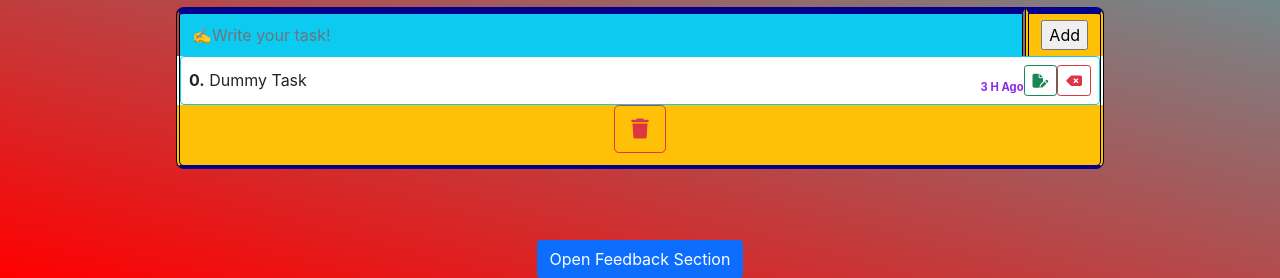
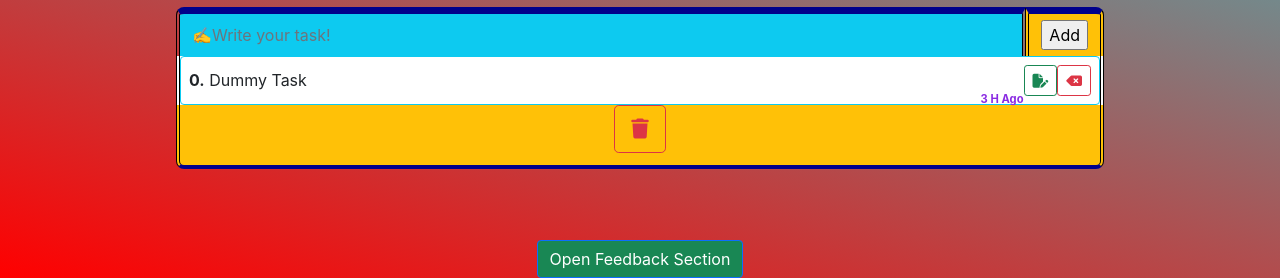
Before and after one commit to Ashishkuldeep23/react-todo, a React (Create React App) app: page / in a window 1280 px wide. Shown: the part 522-800 px from the top of the page. Built offline with nearby package versions, Linux system fonts and the light colour scheme.

Commit message:
Improved little things like -: alert when feed not given , time in main todo , scroll x = 0 in feedback section

```diff
--- a/src/coponant/Feedback/feedback.js
+++ b/src/coponant/Feedback/feedback.js
@@ -1,6 +1,6 @@
 
 
-import React , {useRef} from 'react'
+import React, { useRef } from 'react'
 import "./style.css"
 
 
@@ -70,7 +70,7 @@ const Feedback = () => {
             feedbackName: feedName,
             feedbackType: checkedRadio,
             feedbackMsg: feedMsg,
-            feedFromWebName : window.location.href
+            feedFromWebName: window.location.href
         }
 
 
@@ -107,7 +107,7 @@ const Feedback = () => {
 
             // // // Scroll to hidden div ---->
 
-            refFeedClickBtn.current?.scrollIntoView({ behavior: "smooth"})
+            refFeedClickBtn.current?.scrollIntoView({ behavior: "smooth" })
 
 
 
@@ -149,10 +149,12 @@ const Feedback = () => {
 
 
     // let periviousFeedBack = localStorage.getItem("FeedBackForTodoAK")
-    // // console.log(periviousFeedBack)
-    // if (! periviousFeedBack ) {
+    // console.log(periviousFeedBack)
+    // if (periviousFeedBack !== "yes" ) {
     //     document.querySelector(".show_All_FeedBack_main").style.visibility = "hidden"
+    //     console.log("I am in")
     // }
+
 
 
     // // // Not Working Now above --------+
@@ -208,11 +210,11 @@ const Feedback = () => {
             // // // Temp var to store all feeds from DB -->
             let temp = ""
 
-            if(a.data.length === 0){
+            if (a.data.length === 0) {
 
                 temp = "<div class='user_feeds_are'> <h3>Not Found any Feedback</h3> <p>Give your Feedback and Become First Person</p> </div>"
 
-            }else{
+            } else {
 
                 for (let i = 0; i < a.data.length; i++) {
                     temp += `
@@ -232,17 +234,19 @@ const Feedback = () => {
             document.getElementById("all_feedback").innerHTML = temp
 
 
-            // alertBoxValue = 1
-            // return showAlertBox(`Successfull :- ${a.message} `, true, "All Feedback fetched")
-            // return alert(a.message)
-
 
             // // // After successfull fetched data scrolling window till div --->
             // // // Experiment(worked) ================>
             // // // Window scrool to output div ----->
 
-            reftoAllFeed.current?.scrollIntoView({ behavior: "smooth"})
+            reftoAllFeed.current?.scrollIntoView({ behavior: "smooth" })
             // reftoAllFeed.current?.scrollIntoView({ behavior: "smooth", block: "start", inline: "nearest" })
+
+
+            let periviousFeedBack = localStorage.getItem("FeedBackForTodoAK")
+            if (periviousFeedBack !== "yes") {
+                alert("Please Give your valuable feedback for this ToDo App. \n My apology for Alert.")
+            }
 
 
         }
@@ -265,13 +269,13 @@ const Feedback = () => {
 
             <div className='feedback_main'>
 
-                <a className="btn btn-primary" data-bs-toggle="collapse" href="#collapseExample" role="button" aria-expanded="false" aria-controls="collapseExample">
+                <a className="btn btn-primary bg-success" data-bs-toggle="collapse" href="#collapseExample" role="button" aria-expanded="false" aria-controls="collapseExample">
                     Open Feedback Section
                 </a>
 
                 {/* className="collapse"  :::: add this in bellow div (For visible all time) */}
 
-                <div id="collapseExample" className="collapse" >
+                <div id="collapseExample" className="collapse">
                     <div className="card card-body p-0 bg-dark ">
 
 
@@ -300,7 +304,7 @@ const Feedback = () => {
                                                 <div id="feed_radio">
                                                     <h2>Types of Feedback :-</h2>
                                                     <input type="radio" name="feed_type" value="Feedback" id="feedback_only" defaultChecked={true}
-                                                        /><label htmlFor='feedback_only' >Feedback</label><br />
+                                                    /><label htmlFor='feedback_only' >Feedback</label><br />
 
                                                     <input type="radio" name="feed_type" value="Suggestion" id="Suggestion" /><label
                                                         htmlFor='Suggestion'>Suggestion</label><br />
@@ -312,7 +316,7 @@ const Feedback = () => {
                                                         htmlFor='bug'>Bug</label> <br />
 
                                                     <input type="radio" name="feed_type" value="Bad Message" id="criticize" /><label
-                                                       htmlFor='criticize' >Don't Like(Message)</label>
+                                                        htmlFor='criticize' >Don't Like(Message)</label>
 
                                                 </div>
 
@@ -341,13 +345,13 @@ const Feedback = () => {
 
                                         <div className="col-10 col-md-6  d-flex flex-column align-items-center justify-content-center right_content">
 
-                                            <div className='row ' >
+                                            <div className='row' >
 
 
-                                                <div className="col-12 col-md-8 bg-success m-auto border border-bottom-0 border-danger rounded aboutMeAk" >
+                                                <div className="col-12 bg-success m-auto border border-bottom-0 border-danger rounded aboutMeAk" >
 
 
-                                                    <div className=' d-flex flex-column align-items-center p-3 m-auto text-white'>
+                                                    <div className=' d-flex flex-column align-items-center text-center p-3 m-auto text-white'>
 
                                                         <h1 className='text-danger p-1 border border-danger border-end-0 border-start-0 rounded-3'>About Me</h1>
 
@@ -356,7 +360,6 @@ const Feedback = () => {
                                                         <h1>Ashish Kuldeep</h1>
 
                                                         <div>
-
                                                             <a href="https://www.linkedin.com/in/ashish-kuldeep-09b96018b" ><img src="https://cdn1.iconfinder.com/data/icons/social-media-rounded-corners/512/Rounded_Linkedin2_svg-512.png" className="logos" alt="Linkedin" />
                                                             </a>
 
@@ -364,17 +367,19 @@ const Feedback = () => {
 
                                                             <a href="https://mobile.twitter.com/ashishkuldeep23" ><img src="https://cdn1.iconfinder.com/data/icons/social-media-rounded-corners/512/Rounded_Twitter5_svg-512.png" className="logos" alt="Tiwtter" /></a>
 
-                                                            <a href="https://www.youtube.com/"  rel="noopener" ><img src="https://cdn1.iconfinder.com/data/icons/social-media-rounded-corners/512/Rounded_Youtube3_svg-512.png" className="logos" alt="Youtube" /></a>
+                                                            <a href="https://www.youtube.com/" rel="noopener" ><img src="https://cdn1.iconfinder.com/data/icons/social-media-rounded-corners/512/Rounded_Youtube3_svg-512.png" className="logos" alt="Youtube" /></a>
                                                         </div>
+
+
+                                                        <div>
+                                                            <h4>I am learning web development.</h4>
+                                                            <h4>I am fallowing MERN Stack.</h4>
+                                                            <h4>Fallow me on social media.</h4>
+                                                        </div>
+
 
                                                     </div>
 
-                                                </div>
-
-                                                <div className=" bg-success text-center col-12 col-md-8 m-auto border border-warning border-top-0 rounded text-white aboutMeAk" >
-                                                    <h4>I am learning web development.</h4>
-                                                    <h4>I am fallowing MERN Stack</h4>
-                                                    <h4>Fallow me on social media</h4>
                                                 </div>
 
                                             </div>
@@ -384,9 +389,10 @@ const Feedback = () => {
                                         </div>
 
 
+
                                         {/* show all feedback div ----> */}
 
-                                        <div className="show_all_feeds_topmost_div col-12">
+                                        <div className="show_all_feeds_topmost_div col-12" >
 
                                             <div ref={refFeedClickBtn} className="show_All_FeedBack_main">
                                                 <h1>Click on Show Button to see all Feedbacks</h1>
@@ -419,7 +425,7 @@ const Feedback = () => {
 
                         {/* collapse cancel btn ------> (again) */}
                         <div className='d-flex justify-content-center '>
-                            <a className="btn btn-primary " data-bs-toggle="collapse" href="#collapseExample" role="button" aria-expanded="false" aria-controls="collapseExample">
+                            <a className="btn btn-primary bg-danger " data-bs-toggle="collapse" href="#collapseExample" role="button" aria-expanded="false" aria-controls="collapseExample">
                                 Close Feedback Section
                             </a>
                         </div>
--- a/src/coponant/Feedback/style.css
+++ b/src/coponant/Feedback/style.css
@@ -39,6 +39,9 @@
     background-image: linear-gradient(145deg ,cyan ,yellow ,  violet  , yellow , violet , cyan);
     border: 2px solid red;
     border-radius: 10vh;
+
+    overflow-y:scroll;
+    overflow-x:hidden;
 
     padding:0 ;
 
@@ -267,6 +270,21 @@
 
 
 
+/* KeyFrame -----> */
+@media (max-width : 576px) {
+
+    .feed_body{
+        height: 93.7vh;
+        border-radius: 5vh;
+
+    }
+
+}
+
+
+
+
+
 
 /* Animation used is loading */
 
--- a/src/coponant/TodoBody/style.css
+++ b/src/coponant/TodoBody/style.css
@@ -17,6 +17,8 @@
     border-bottom: 0;
 
     border-top: 7px solid darkblue;
+
+
 
 }
 
@@ -47,8 +49,14 @@
     font-size: 0.8rem;
     font-weight: 700;
     color: blueviolet;
-    display: flex;
-    align-items: flex-end;
+    /* display: flex;
+    align-items: flex-end; */
+    margin-bottom: -1.5vh;
+    margin-top: -0.5vh;
+
+    position: relative;
+    top:3.5vh;
+
 }
 
 
@@ -140,4 +148,8 @@
         width: 35vh;
     }
 
+    .dayAgo{
+        top: 2.5vh;
+    }
+
 }
--- a/src/coponant/TodoBody/todo.js
+++ b/src/coponant/TodoBody/todo.js
@@ -208,6 +208,9 @@ const Todo = () => {
                                     </button>
                                 </div>
 
+                                {/* Below line for how many ago , curEle.id is storing time when created
+                                <span className='dayAgo'><small>3 H Ago</small></span> */}
+
 
                             </div>
                         </div>
```
